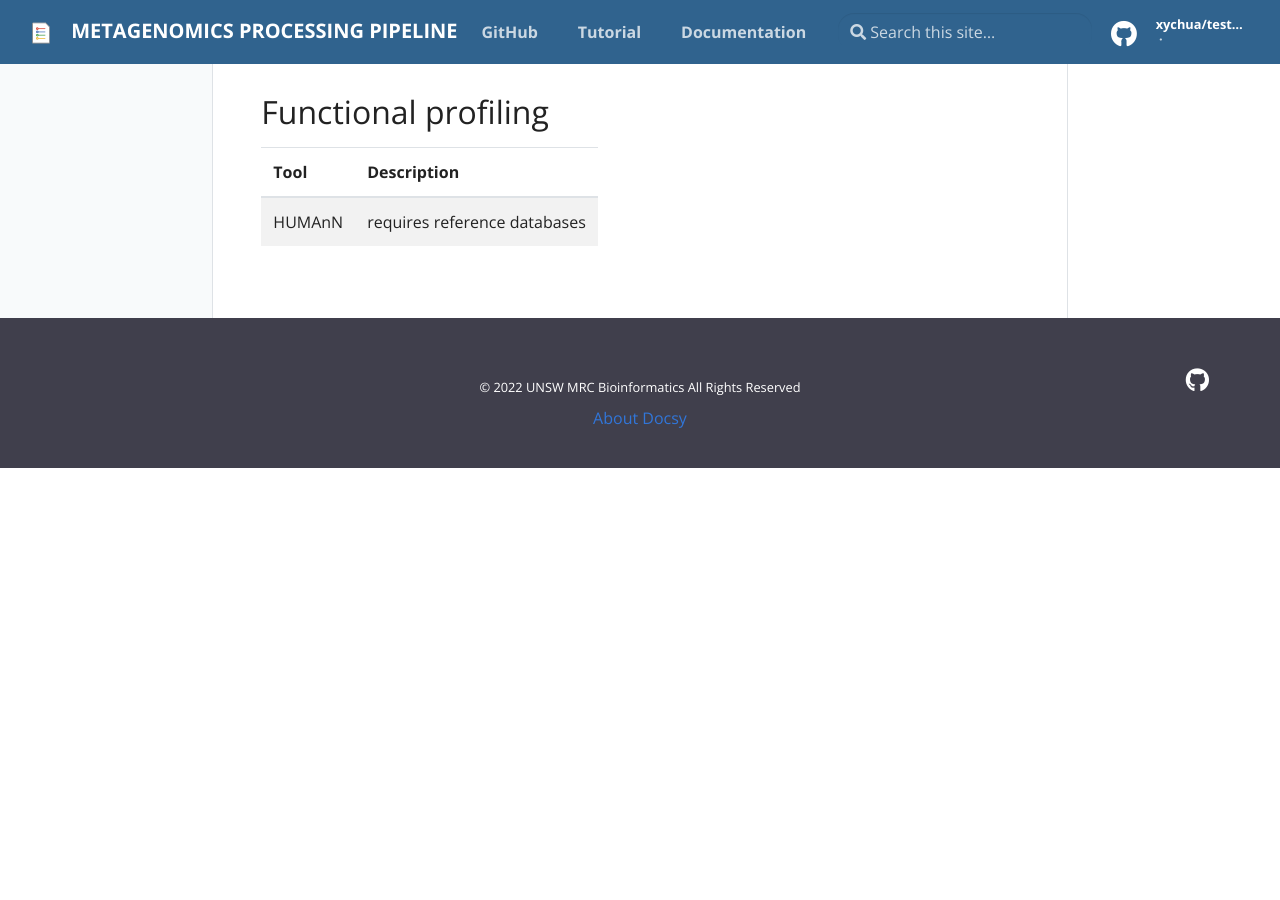
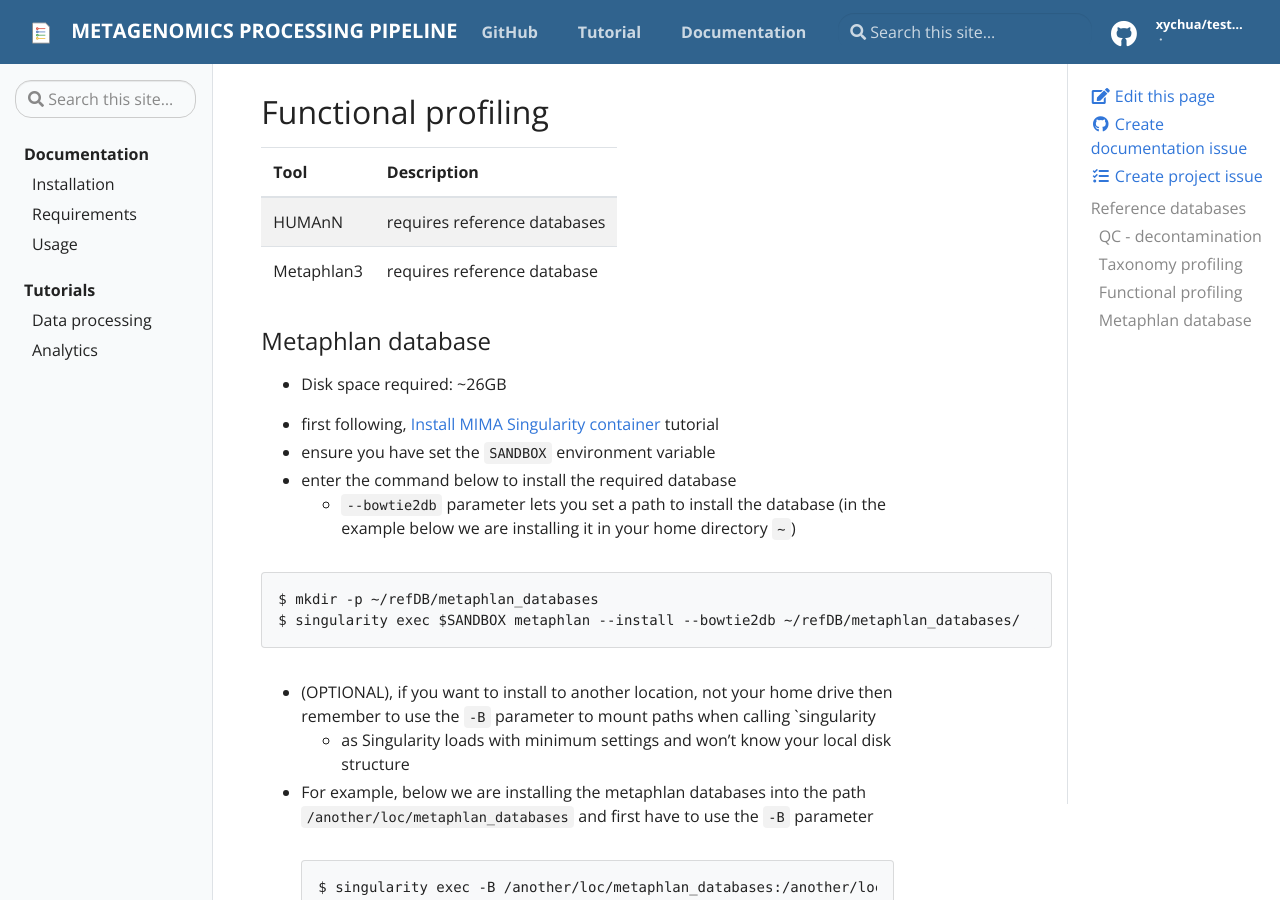
Before and after one commit to mrcbioinfo/mima-pipeline, a Jekyll site: the page built from docs/_docs/requirements.md, in a window 1280 px wide and 900 px high, scrolled down 677 px. Built offline with Jekyll 4.4.1, drawn with Linux system fonts in a browser that asks for light colours; before the commit the page ends 1145 px from its top, so only the background shows below that.

Commit message:
fix navigation links

````diff
--- a/docs/_data/toc.yml
+++ b/docs/_data/toc.yml
@@ -28,6 +28,8 @@
     - title: Data processing
       url: "docs/tutorials"
       children:
+        - title: Download tutorial Data
+          url: "docs/tutorials/download-tutorial-data"
         - title: Data processing without Singularity
           url: "docs/tutorials/tutorial-no-singularity"
         - title: Data processing with Singularity
--- a/docs/_docs/requirements.md
+++ b/docs/_docs/requirements.md
@@ -27,3 +27,26 @@
 | Tool | Description |
 |------|-------------|
 | HUMAnN | requires reference databases |
+| Metaphlan3 | requires reference database |
+
+
+### Metaphlan database
+
+- Disk space required:  ~26GB
+
+- first following, [Install MIMA Singularity container](installation) tutorial
+- ensure you have set the `SANDBOX` environment variable
+- enter the command below to install the required database
+  - `--bowtie2db` parameter lets you set a path to install the database (in the example below we are installing it in your home directory `~`)
+
+```
+$ mkdir -p ~/refDB/metaphlan_databases
+$ singularity exec $SANDBOX metaphlan --install --bowtie2db ~/refDB/metaphlan_databases/
+```
+
+- (OPTIONAL), if you want to install to another location, not your home drive then remember to use the `-B` parameter to mount paths when calling `singularity
+  - as Singularity loads with minimum settings and won't know your local disk structure
+- For example, below we are installing the metaphlan databases into the path `/another/loc/metaphlan_databases` and first have to use the `-B` parameter
+```
+$ singularity exec -B /another/loc/metaphlan_databases:/another/loc/metaphlan_databases $SANDBOX metaphlan --install --bowtie2db /another/loc/metaphlan_databases
+```
````
Also changed, not shown: docs/_docs/tutorials/index.md (+1 -1 lines).
